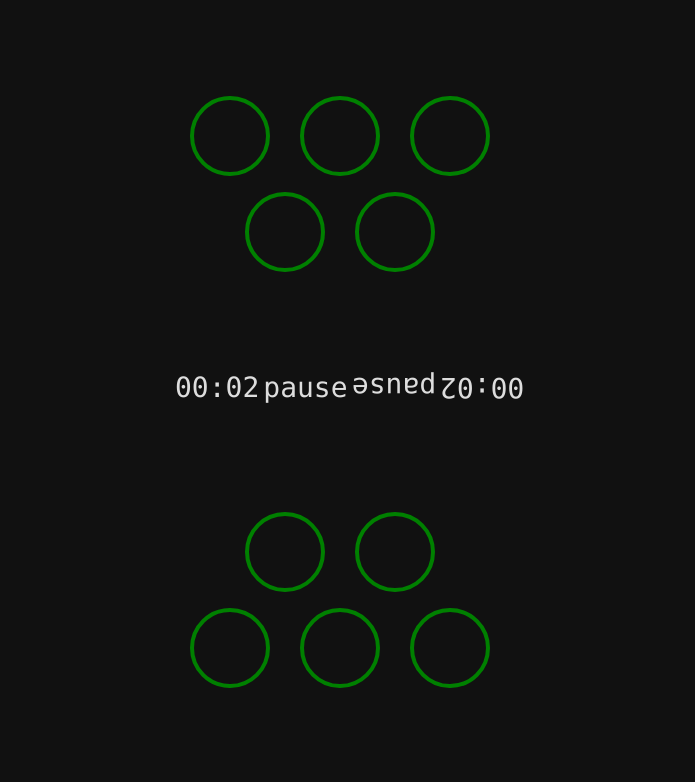
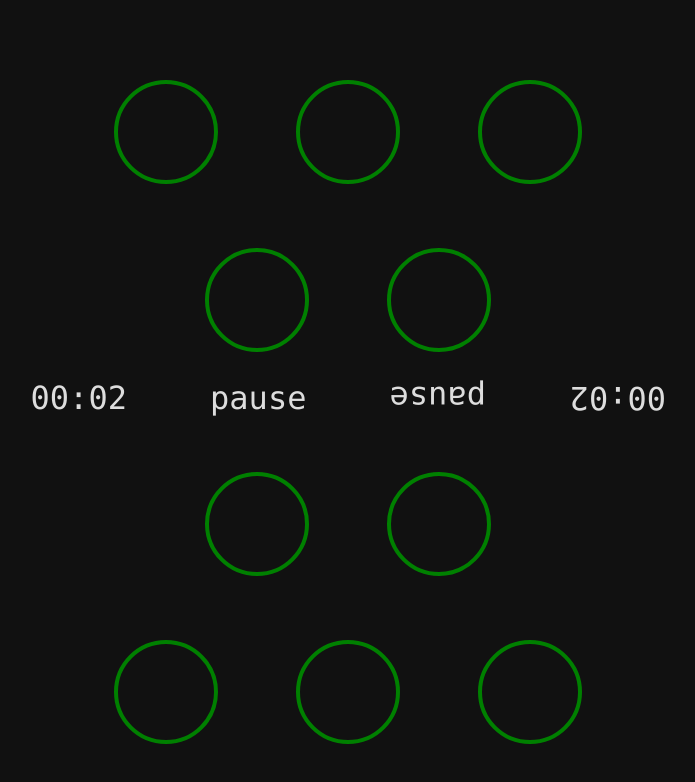
Before and after one commit to bdpsoft/bdpsoft.github.io, a plain HTML site: page allMine.html in a window 1280 px wide. Both pictures are taken after a click on the link "Play". Shown: the whole page, without its empty margins (300-995 px from the left). Drawn offline with Linux system fonts and the light colour scheme.

Commit message:
konačno

```diff
--- a/allMine.html
+++ b/allMine.html
@@ -1,9 +1,9 @@
 <!DOCTYPE html>
 <html>
 <head>
+  <meta name="viewport" content="initial-scale=1.0, maximum-scale=1.0, minimum-scale=1.0,target-densitydpi=device-dpi, user-scalable=no" />
   <meta name="apple-mobile-web-app-capable" content="yes">
   <meta name="mobile-web-app-capable" content="yes">
-  <meta name="viewport" content="initial-scale=1.0, maximum-scale=1.0, minimum-scale=1.0,target-densitydpi=device-dpi, user-scalable=no" />
   <meta http-equiv="content-type" content="text/html; charset=UTF-8">
   <meta name="robots" content="noindex, nofollow">
   <meta name="googlebot" content="noindex, nofollow">
@@ -16,36 +16,32 @@ body {
 }
 
 .board {
-  padding-top:10vh;
   background-color: #111;
   text-align: center;
-  height: 35vh;
-  width: 42vh;
-  margin:auto;
+  height: 41vh;
 }
 
 .inline-menu {
   background-color: #111;
-  height: 7vh;
-  width: 42vh;
+  height: 8vh;
   margin:auto;
   color: #ddd;
 }
 .inline-menu table{
-  width: 95%;
+  width: 100%;
 }
 .inline-menu tr{
   text-align: center;
-  font-size: 3.5vh;
+  font-size: 4vh;
 }
 .button {
-  margin: 1vh;
+  margin: 4vh;
   position: relative;
   background-color: #111;
   border: 3pt solid green;
 /*  padding: 1.5vh;  */
-  width: 10vh;
-  height: 10vh;
+  width: 13vh;
+  height: 13vh;
   text-align: center;
   touch-action: manipulation;
   border-radius: 50%;
@@ -118,7 +114,7 @@ text-align: center;
 }
 
 
-#endgame
+#winner
 {
     position:fixed;
     padding:0;
@@ -131,7 +127,7 @@ text-align: center;
     height: 100%;
     background:rgba(0,0,0,0.9);
 }
-#end div {
+#winner div {
 width: 40vh;
 margin-top:20vh;
 margin-left:auto;
@@ -139,8 +135,22 @@ margin-right:auto;
 height:20vh;
 text-align: center;
 }
-#end a{
-  color:#fff;
+.outer {
+    display: table;
+    position: absolute;
+    height: 100%;
+    width: 100%;
+}
+
+.middle {
+    display: table-cell;
+    vertical-align: middle;
+}
+
+.inner {
+    margin-left: auto;
+    margin-right: auto;
+    max-width: 90vh; /*whatever width you want*/;
 }
 </style>
 
@@ -150,6 +160,10 @@ text-align: center;
 </head>
 
 <body>
+<div class="outer">
+<div class="middle">
+<div class="inner">
+
   <div id="player1" class="board" onClick="boardClick(event,this)">
   <button class='button' data-rb='0'></button>
   <button class='button' data-rb='1'></button>
@@ -166,7 +180,6 @@ text-align: center;
 </tr>
 </table>
 </div>
-</div>
 <div id="player2" class="board" onClick="boardClick(event,this)" >
   <button class='button' data-rb='3'></button>
   <button class='button' data-rb='4'></button>
@@ -174,7 +187,11 @@ text-align: center;
   <button class='button' data-rb='0'></button>
   <button class='button' data-rb='1'></button>
   <button class='button' data-rb='2'></button>
-  </div>
+</div>
+</div>
+</div>
+</div>
+
 <div id="about">
 <div>
   <a href="#">about AllMine</a>
@@ -195,13 +212,12 @@ text-align: center;
 </div>
 
 
-<div id="endgame" style="display:none;">
+<div id="winner" style="display:none;">
 <div>
   <a href="#">game ended</a>
-  <p>Player <span>pobednik</span> win.</p>
+  <p></p>
 </div>
 <div><a href="#"  onClick="Play()">Play again</a></div>
-<div><a href="#"  onClick="Quit()">End game</a></div>
 
 </div>
 
@@ -221,14 +237,11 @@ function timerShow(){
       document.querySelectorAll("td.timer").forEach(function(item,index){
         item.innerHTML= ((minutes<10)?'0':'') + minutes+ ':' + ((seconds<10)?'0':'')+ seconds;
       });
-      checkWinner();
+
     }
     startingTime=new Date();
     timer = setTimeout(timerShow, 1000);
 
-}
-
-function checkWinner(){
 }
 
 function Play(){
@@ -238,6 +251,10 @@ function Play(){
   //hide pause
   a=document.getElementById("pause");
   a.style.display = 'none';
+  //hide winner
+  a=document.getElementById("winner");
+  a.style.display = 'none';
+
   //start timer
     if(timer) clearTimeout(timer);
   startingTime=new Date();
@@ -245,6 +262,7 @@ function Play(){
   paused=false;
   timer = setTimeout(timerShow, 1000);
   document.querySelectorAll("td.timer").forEach(function(item,index){item.innerHTML='00:00';});
+  document.querySelectorAll("button.button").forEach(function(item,index){item.setAttribute("class", "button");});
 }
 function Resume(){
   //hide pause
@@ -278,9 +296,37 @@ function boardClick(e, p) {
     }
     e.target.setAttribute("class", newClass);
     a.setAttribute("class", newClass);
+    checkWinner();
+  }
+}
+
+function Winner(message){
+//stop timer
+  paused=true;
+//show about
+  var a=document.getElementById("winner");
+  a.querySelector("p").innerHTML=message;
+  a.style.display = 'block';
+}
+
+function checkWinner(){
+  var p1=0,p2=0;
+  var board=document.getElementById("player1");
+  p1=0;p2=0;
+  board.querySelectorAll("button.button").forEach(function(item,index){
+      var c=item.getAttribute("class");
+      if(c.indexOf("player1")>0) p1++;
+      if(c.indexOf("player2")>0) p2++;
+  });
+  if(p1==5){
+    Winner("Player 1 is winner!");
+  }
+  if(p2==5){
+    Winner("Player 2 is winner!");
   }
 
 }
+
 /*
 var noButtons = 6;
 var htm = '';
```
